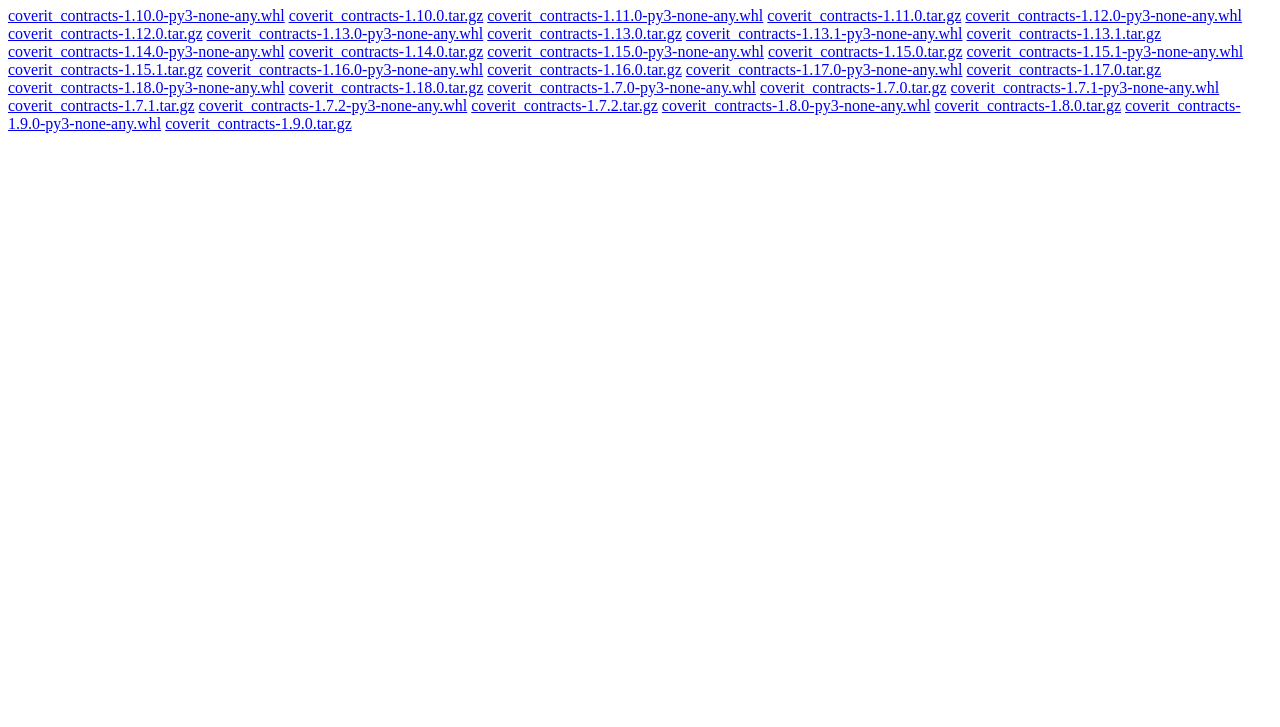
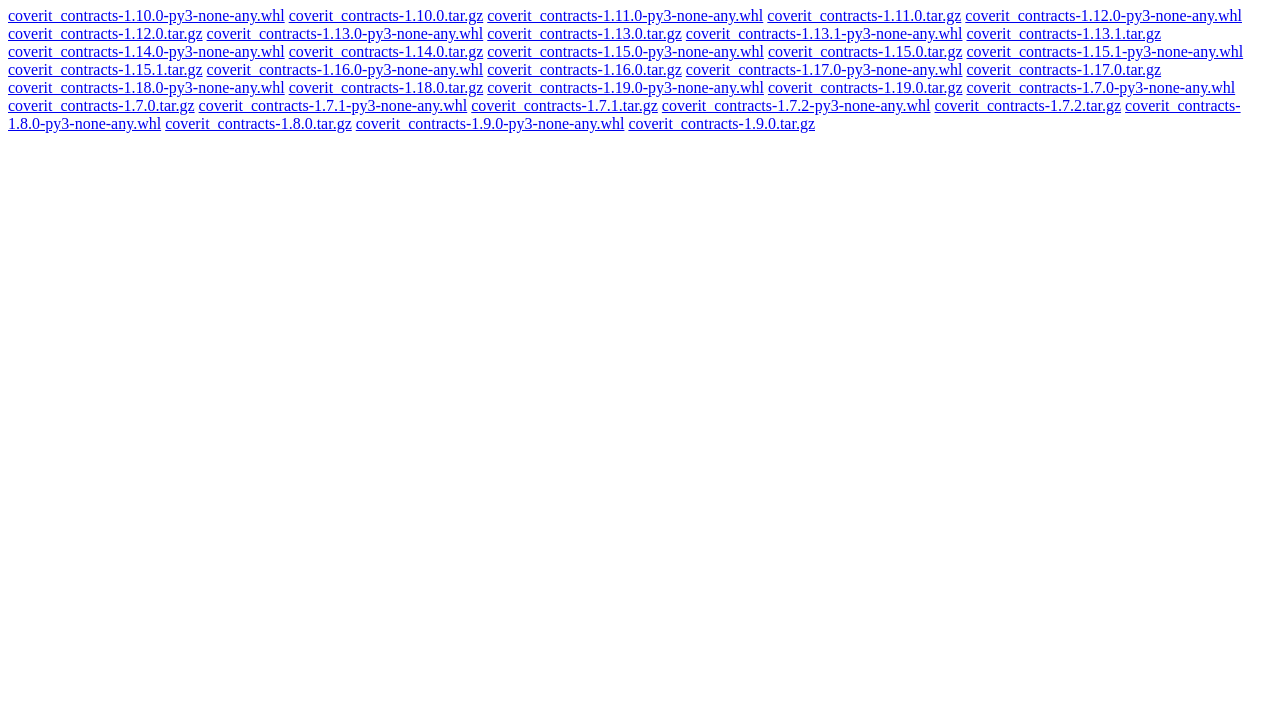
Before and after one commit to CoveritLabs/coverit-contracts, a plain HTML site: page simple/coverit-contracts/index.html in a window 1280 px wide. Shown: the part 73-800 px from the top of the page. Drawn offline with Linux system fonts and the light colour scheme.

Commit message:
chore: publish python v1.19.0

```diff
--- a/simple/coverit-contracts/index.html
+++ b/simple/coverit-contracts/index.html
@@ -24,6 +24,8 @@
     <a href="https://coveritlabs.github.io/coverit-contracts/packages/coverit_contracts-1.17.0.tar.gz">coverit_contracts-1.17.0.tar.gz</a>
     <a href="https://coveritlabs.github.io/coverit-contracts/packages/coverit_contracts-1.18.0-py3-none-any.whl">coverit_contracts-1.18.0-py3-none-any.whl</a>
     <a href="https://coveritlabs.github.io/coverit-contracts/packages/coverit_contracts-1.18.0.tar.gz">coverit_contracts-1.18.0.tar.gz</a>
+    <a href="https://coveritlabs.github.io/coverit-contracts/packages/coverit_contracts-1.19.0-py3-none-any.whl">coverit_contracts-1.19.0-py3-none-any.whl</a>
+    <a href="https://coveritlabs.github.io/coverit-contracts/packages/coverit_contracts-1.19.0.tar.gz">coverit_contracts-1.19.0.tar.gz</a>
     <a href="https://coveritlabs.github.io/coverit-contracts/packages/coverit_contracts-1.7.0-py3-none-any.whl">coverit_contracts-1.7.0-py3-none-any.whl</a>
     <a href="https://coveritlabs.github.io/coverit-contracts/packages/coverit_contracts-1.7.0.tar.gz">coverit_contracts-1.7.0.tar.gz</a>
     <a href="https://coveritlabs.github.io/coverit-contracts/packages/coverit_contracts-1.7.1-py3-none-any.whl">coverit_contracts-1.7.1-py3-none-any.whl</a>
```
Also changed, not shown: 2 other files.
